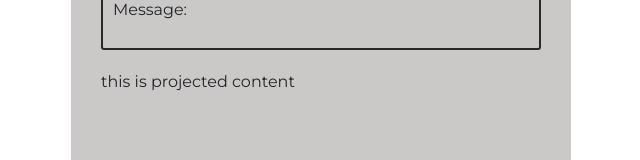
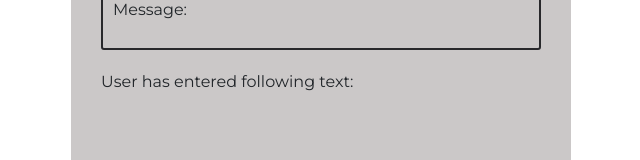
Before and after one commit to VIS-WAS/ekart, an Angular app: page / in a window 1280 px wide. Shown: the part 225-385 px from the top of the page, without its empty margins (441-1081 px from the left). Built offline with nearby package versions, Linux system fonts and the light colour scheme.

Commit message:
ngAfterContentChecked example

```diff
--- a/src/app/app.component.html
+++ b/src/app/app.component.html
@@ -6,14 +6,14 @@
 
 <!-- <button type="button" class="btn btn-danger">Danger</button> -->
 
-<!---------//ngAfterContentInit example//----------------->
+<!---------//ngAfterContentChecked example//----------------->
 
 <div class="container">
   <input type="text" name="" id="" #inputEl (focus)="(0)" />
   <button (click)="onBtnClicked(inputEl)">Submit</button>
   <z-teach [message]="inputVal">
-    <p #temp>this is projected content</p>
+    <p #temp>User has entered following text:{{ inputVal }}</p>
   </z-teach>
 </div>
 
-<!---------//ngAfterContentInit example//----------------->
+<!---------//ngAfterContentChecked example//----------------->
--- a/src/app/z-teach/z-teach.component.html
+++ b/src/app/z-teach/z-teach.component.html
@@ -1,7 +1,7 @@
-<!------------// ngAfterContentInit example //-------------->
+<!------------// ngAfterContentChecked example //-------------->
 <div class="demo">
   <p #temp>Message: {{ message }}</p>
 </div>
 
 <ng-content></ng-content>
-<!------------// ngAfterContentInit example //-------------->
+<!------------// ngAfterContentChecked example //-------------->
--- a/src/app/z-teach/z-teach.component.ts
+++ b/src/app/z-teach/z-teach.component.ts
@@ -1,4 +1,5 @@
 import {
+  AfterContentChecked,
   AfterContentInit,
   Component,
   ContentChild,
@@ -17,11 +18,11 @@ import {
   styleUrls: ['./z-teach.component.css'],
 })
 export class ZTeachComponent
-  implements OnChanges, OnInit, DoCheck, AfterContentInit
+  implements OnChanges, OnInit, DoCheck, AfterContentInit, AfterContentChecked
 {
   title: string = 'Demo component';
 
-  //---------//ngAfterContentInit example//------------//
+  //---------//ngAfterContentChecked example//------------//
 
   @Input() message: string;
 
@@ -37,18 +38,21 @@ export class ZTeachComponent
 
   ngOnInit() {
     console.log('ngInit hook  called');
-    console.log('In ngOnInit()', this.paraContent); //will be undefined
   }
 
   ngDoCheck() {
     console.log('ngDoCheck is called');
-    console.log('In ngDoCheck()', this.paraContent); //will be undefined
   }
 
   ngAfterContentInit() {
     console.log('ngAfterContentInit is called');
-    console.log('In ngAfterContentInit()', this.paraContent.nativeElement);
+    console.log('ngAfterContentInit', this.paraContent.nativeElement);
   }
 
-  //---------//ngAfterContentInit example//------------//
+  ngAfterContentChecked() {
+    console.log('ngAfterContentChecked is called');
+    console.log('ngAfterContentchecked', this.paraContent.nativeElement);
+  }
+
+  //---------//ngAfterContentChecked example//------------//
 }
```
